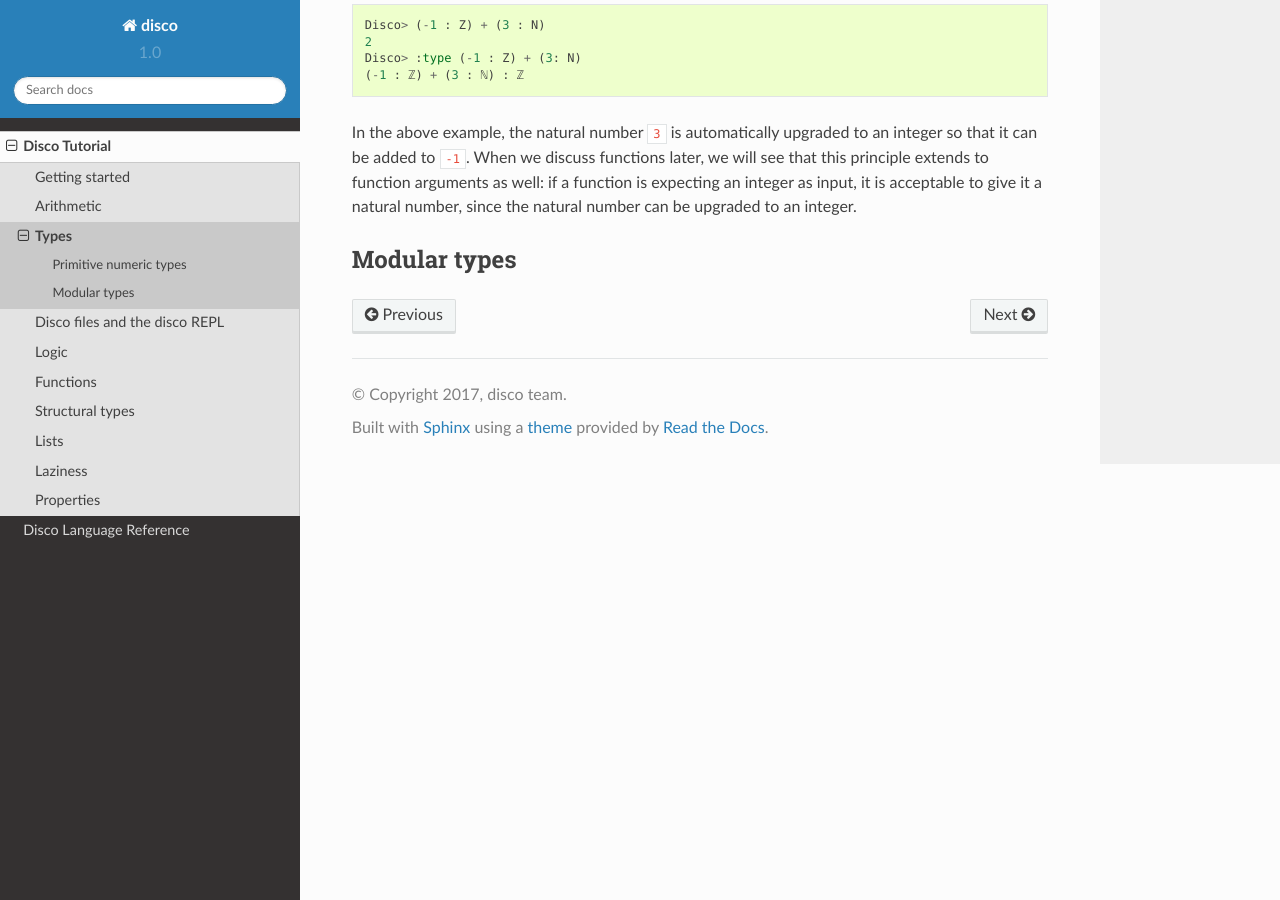
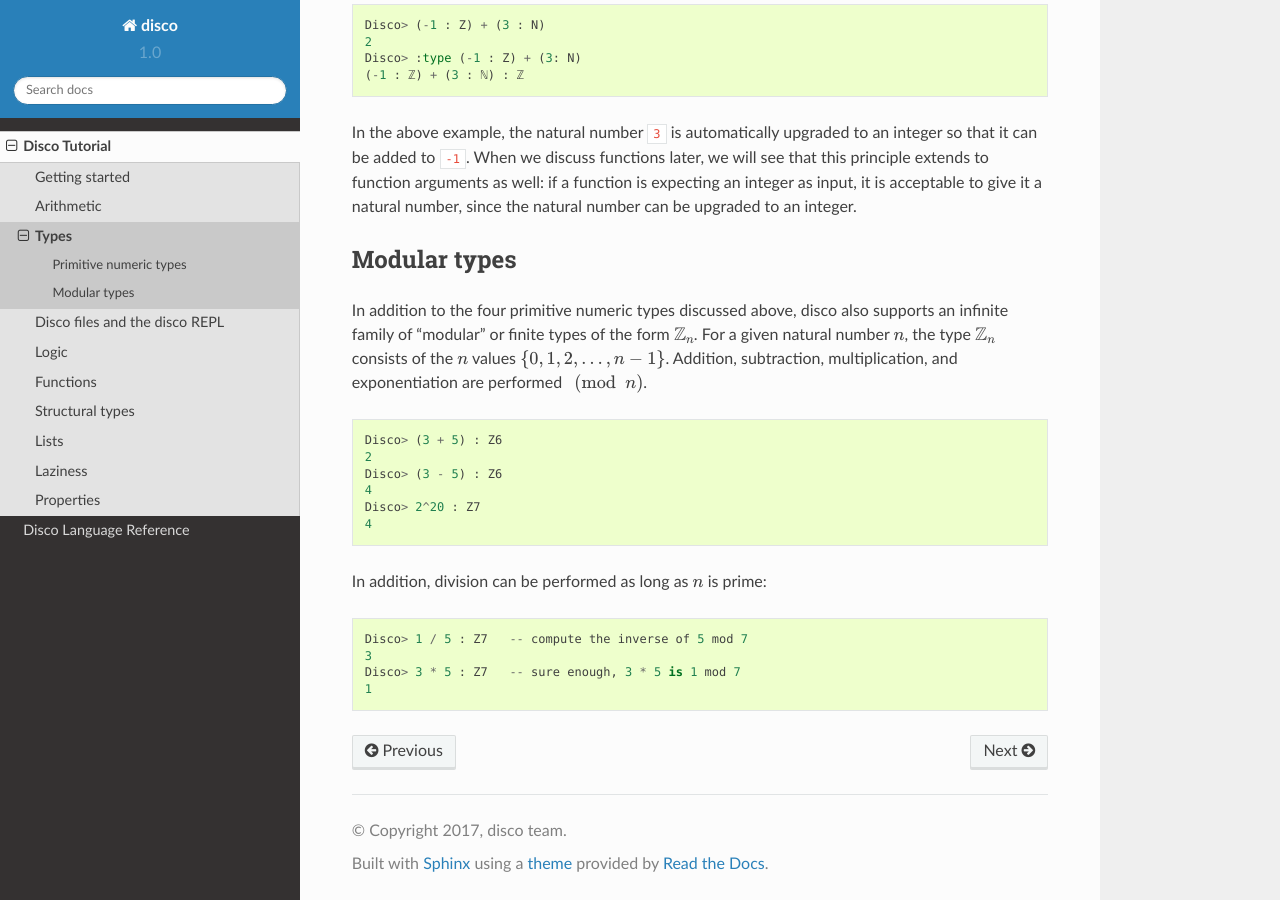
Before and after one commit to disco-lang/disco, a Sphinx documentation site: the page built from docs/tutorial/types.rst, in a window 1280 px wide and 900 px high, scrolled down 1951 px. Built offline with Sphinx 7.4.7 and the Read the Docs theme 2.0.0, drawn with Linux system fonts in a browser that asks for light colours.

Commit message:
tutorial: modular/finite types [ci skip]

```diff
--- a/docs/tutorial/types.rst
+++ b/docs/tutorial/types.rst
@@ -117,3 +117,28 @@
 
 Modular types
 =============
+
+In addition to the four primitive numeric types discussed above, disco
+also supports an infinite family of "modular" or finite types of the
+form :math:`\mathbb{Z}_n`.  For a given natural number :math:`n`, the
+type :math:`\mathbb{Z}_n` consists of the :math:`n` values :math:`\{0,
+1, 2, \dots, n-1\}`.  Addition, subtraction, multiplication, and
+exponentiation are performed :math:`\pmod{n}`.
+
+::
+
+    Disco> (3 + 5) : Z6
+    2
+    Disco> (3 - 5) : Z6
+    4
+    Disco> 2^20 : Z7
+    4
+
+In addition, division can be performed as long as :math:`n` is prime:
+
+::
+
+    Disco> 1 / 5 : Z7   -- compute the inverse of 5 mod 7
+    3
+    Disco> 3 * 5 : Z7   -- sure enough, 3 * 5 is 1 mod 7
+    1
```
